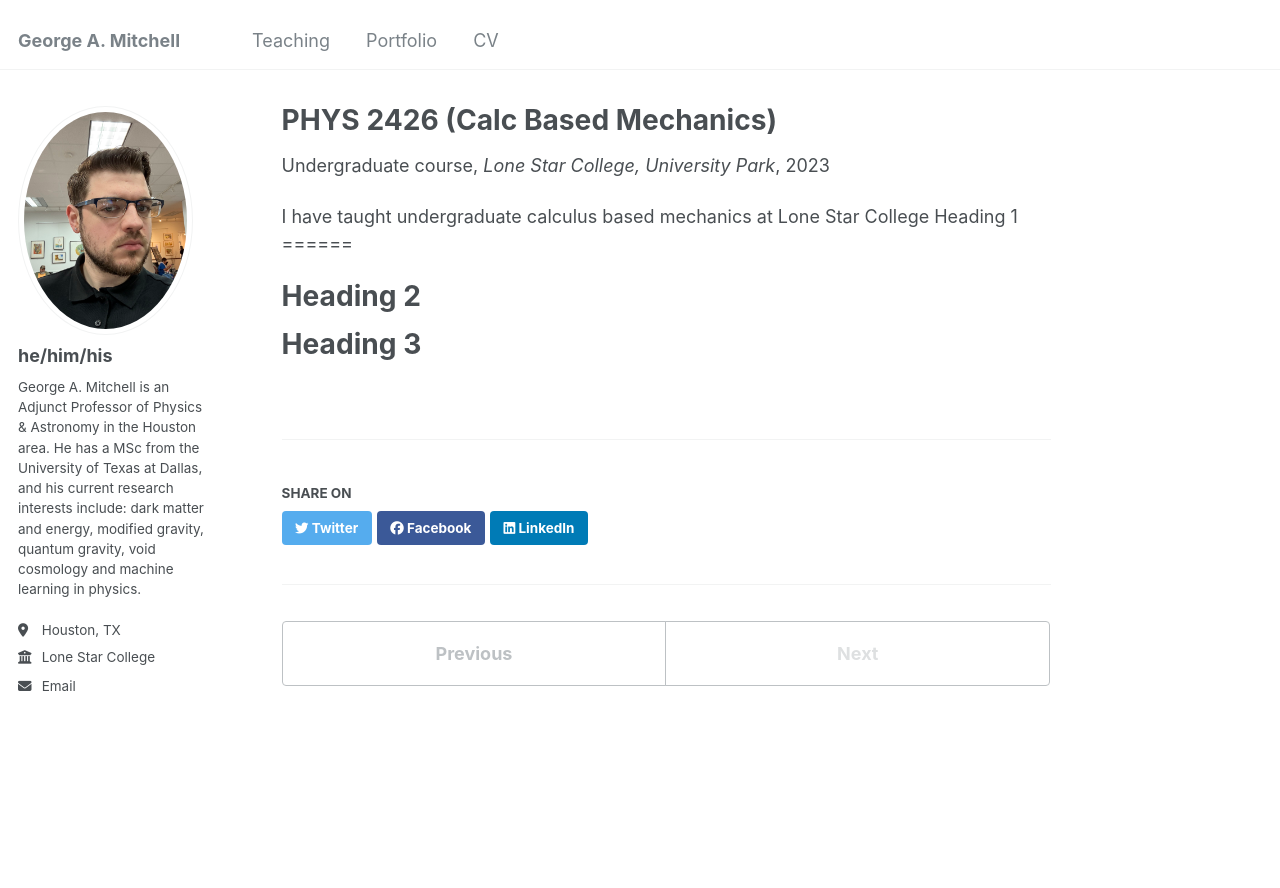
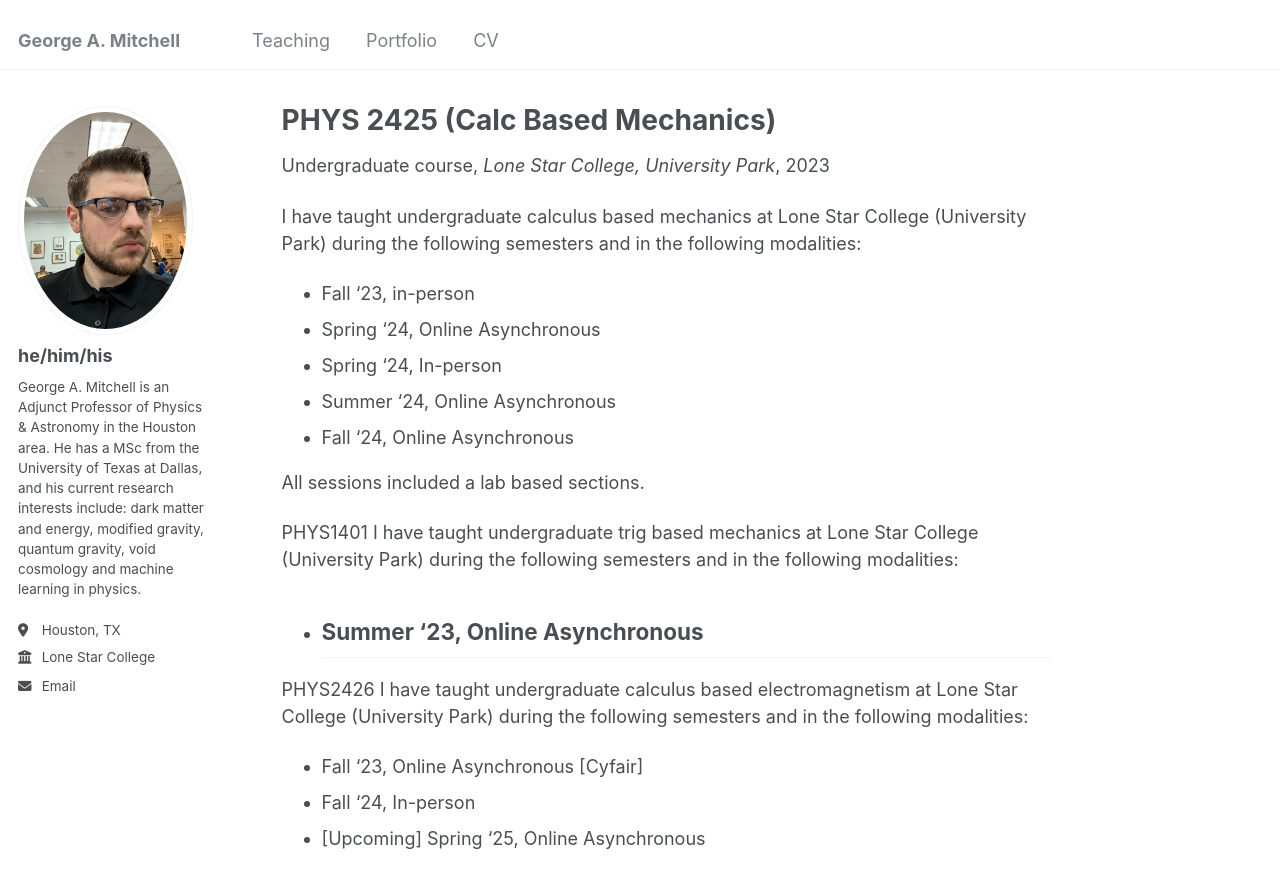
Before and after one commit to ga-mitchell/ga-mitchell.github.io, a Jekyll site: the page built from _teaching/PHYS2426.md, in a window 1280 px wide and 900 px high. Shown: the top 888 px of the window. Built offline with Jekyll 4.4.1, drawn with Linux system fonts in a browser that asks for light colours.

Commit message:
Update to Teaching experience

```diff
--- a/_config.yml
+++ b/_config.yml
@@ -103,7 +103,7 @@ comments:
   facebook:
     appid                :
     num_posts            : # 5 (default)
-    colorscheme          : "dark" # "light" (default), "dark"
+    colorscheme          : #"dark" # "light" (default), "dark"
 staticman:
   allowedFields          : ['name', 'email', 'url', 'message']
   branch                 : "gh-pages" # "master", "gh-pages"
--- a/_teaching/2014-spring-teaching-1.md
+++ /dev/null
@@ -1,19 +0,0 @@
----
-title: "PHYS 2426 (Calc Based Mechanics)"
-collection: teaching
-type: "Undergraduate course"
-permalink: /teaching/phys2426
-venue: "Lone Star College, University Park"
-date: 2023-01-02
-location: "Houston, TX"
----
-
-I have taught undergraduate calculus based mechanics at Lone Star College
-Heading 1
-======
-
-Heading 2
-======
-
-Heading 3
-======
--- /dev/null
+++ b/_teaching/PHYS2426.md
@@ -0,0 +1,34 @@
+---
+title: "PHYS 2425 (Calc Based Mechanics)"
+collection: teaching
+type: "Undergraduate course"
+permalink: /teaching/phys2426
+venue: "Lone Star College, University Park"
+date: 2023-01-02
+location: "Houston, TX"
+---
+
+I have taught undergraduate calculus based mechanics at Lone Star College (University Park)
+during the following semesters and in the following modalities:
+- Fall '23, in-person
+- Spring '24, Online Asynchronous
+- Spring '24, In-person
+- Summer '24, Online Asynchronous
+- Fall '24, Online Asynchronous
+
+All sessions included a lab based sections.
+
+
+PHYS1401
+I have taught undergraduate trig based mechanics at Lone Star College (University Park)
+during the following semesters and in the following modalities:
+- Summer '23, Online Asynchronous
+-
+
+
+PHYS2426
+I have taught undergraduate calculus based electromagnetism at Lone Star College (University Park)
+during the following semesters and in the following modalities:
+- Fall '23, Online Asynchronous [Cyfair]
+- Fall '24, In-person
+- [Upcoming] Spring '25, Online Asynchronous
```
